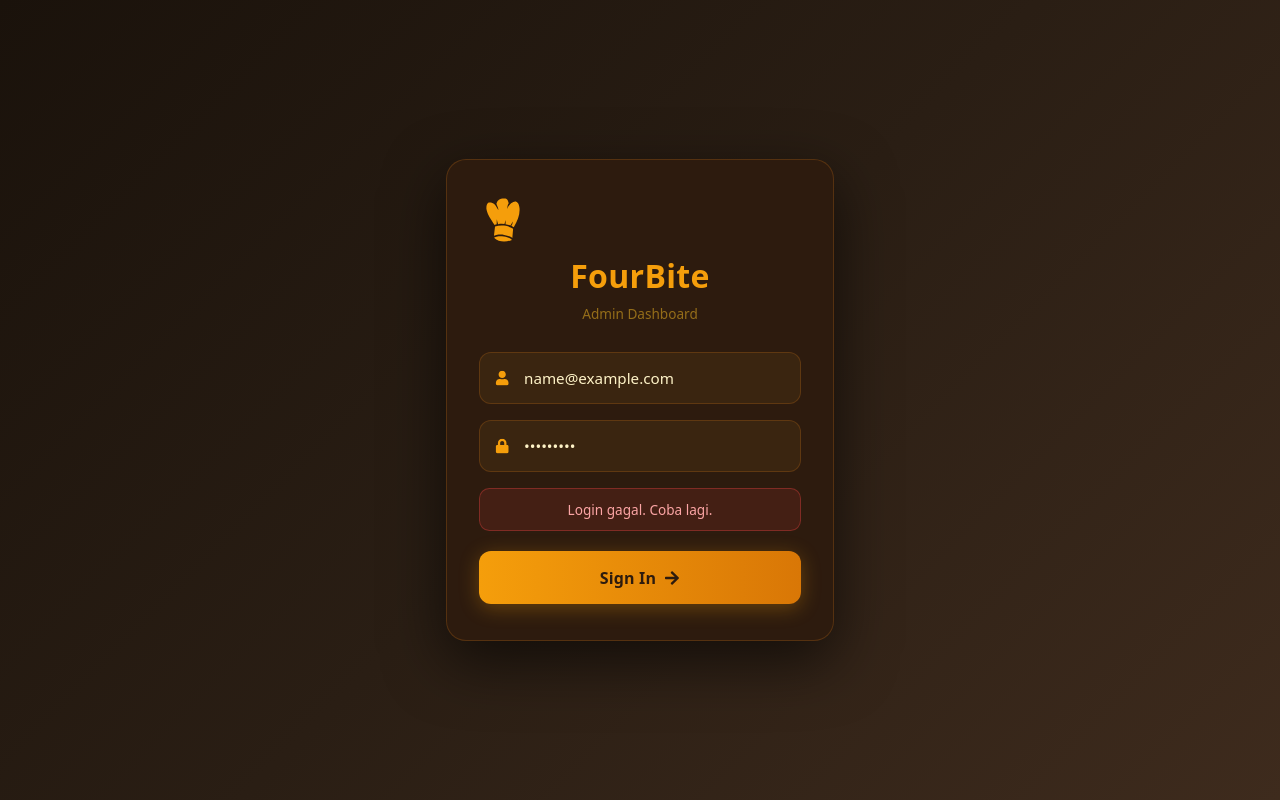
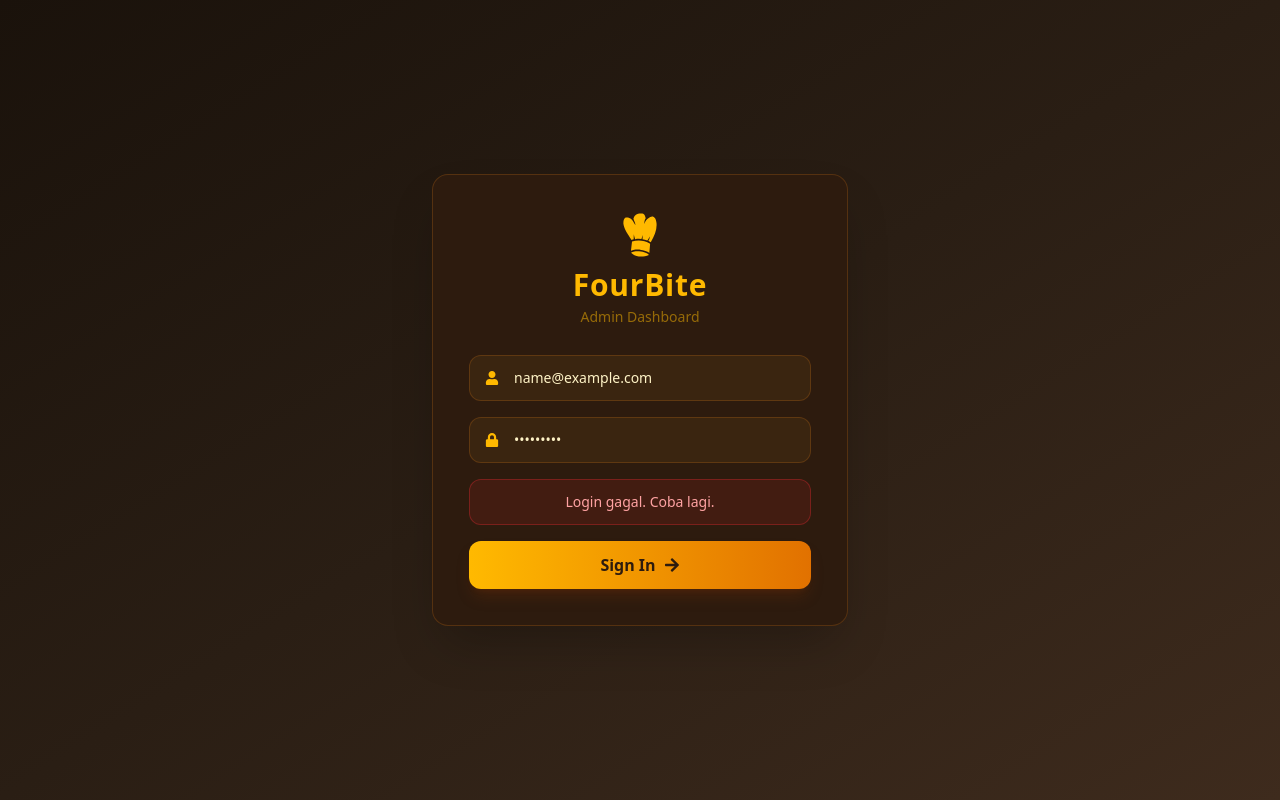
Before and after one commit to Ikromaa/FourBite, a React (Vite) app in the folder admin/: page /login in a window 1280 px wide. Both pictures are taken after typing "name@example.com", "Sample123" into the empty fields and a click on the button "Sign In". Built offline with nearby package versions, Linux system fonts and the light colour scheme; no server answers.

Commit message:
refactor: move Logout to Navbar, fix Login center alignment, convert Login to TailwindCSS

```diff
--- a/admin/src/App.jsx
+++ b/admin/src/App.jsx
@@ -1,5 +1,5 @@
 import React from 'react'
-import {Route, Routes, useLocation, useNavigate} from 'react-router-dom'
+import { Route, Routes, useLocation } from 'react-router-dom'
 import Navbar from './components/Navbar'
 import AddItem from './components/AddItem'
 import List from './components/List'
@@ -9,40 +9,11 @@ import AdminRoute from './components/AdminRoute'
 
 const App = () => {
     const location = useLocation();
-    const navigate = useNavigate();
     const isLoginPage = location.pathname === '/login';
-
-    const handleLogout = () => {
-        localStorage.removeItem('adminToken');
-        navigate('/login');
-    };
 
     return (
       <>
-        {!isLoginPage && (
-            <div style={{ position: 'relative' }}>
-                <Navbar />
-                <button
-                    onClick={handleLogout}
-                    style={{
-                        position: 'fixed',
-                        top: '1rem',
-                        right: '1rem',
-                        zIndex: 9999,
-                        background: 'rgba(239,68,68,0.15)',
-                        border: '1px solid rgba(239,68,68,0.4)',
-                        color: '#fca5a5',
-                        padding: '0.4rem 1rem',
-                        borderRadius: '0.5rem',
-                        cursor: 'pointer',
-                        fontSize: '0.8rem',
-                        fontWeight: '600',
-                    }}
-                >
-                    Logout
-                </button>
-            </div>
-        )}
+        {!isLoginPage && <Navbar />}
         <Routes>
           <Route path='/login' element={<Login />} />
           <Route path='/' element={<AdminRoute><AddItem /></AdminRoute>} />
--- a/admin/src/components/Login.jsx
+++ b/admin/src/components/Login.jsx
@@ -35,52 +35,26 @@ const Login = () => {
     };
 
     return (
-        <div style={{
-            minHeight: '100vh',
-            display: 'flex',
-            alignItems: 'center',
-            justifyContent: 'center',
-            background: 'linear-gradient(135deg, #1a120b 0%, #2a1e14 50%, #3e2b1d 100%)',
-        }}>
-            <div style={{ width: '100%', maxWidth: '420px', padding: '0 1rem' }}>
+        <div className="min-h-screen flex items-center justify-center bg-gradient-to-br from-[#1a120b] via-[#2a1e14] to-[#3e2b1d]">
+            <div className="w-full max-w-md px-4">
                 {/* Card */}
-                <div style={{
-                    background: '#2D1B0E',
-                    borderRadius: '1.25rem',
-                    padding: '2.25rem 2rem',
-                    boxShadow: '0 20px 60px rgba(0,0,0,0.6)',
-                    border: '1px solid rgba(180,100,20,0.3)',
-                }}>
-                    {/* Header */}
-                    <div style={{ textAlign: 'center', marginBottom: '1.75rem' }}>
-                        <GiChefToque style={{
-                            fontSize: '3rem',
-                            color: '#f59e0b',
-                            marginBottom: '0.5rem',
-                        }} />
-                        <h1 style={{
-                            fontSize: '2rem',
-                            fontWeight: '800',
-                            color: '#f59e0b',
-                            margin: '0',
-                            letterSpacing: '0.01em',
-                        }}>
+                <div className="bg-[#2D1B0E] rounded-2xl p-9 shadow-2xl border border-[rgba(180,100,20,0.3)]">
+
+                    {/* Header - benar-benar center */}
+                    <div className="flex flex-col items-center text-center mb-7">
+                        <GiChefToque className="text-5xl text-amber-400 mb-2" />
+                        <h1 className="text-3xl font-extrabold text-amber-400 tracking-wide m-0">
                             FourBite
                         </h1>
-                        <p style={{ color: 'rgba(251,191,36,0.5)', fontSize: '0.85rem', margin: '0.25rem 0 0' }}>
-                            Admin Dashboard
-                        </p>
+                        <p className="text-amber-400/50 text-sm mt-1">Admin Dashboard</p>
                     </div>
 
                     {/* Form */}
-                    <form onSubmit={handleSubmit} style={{ display: 'flex', flexDirection: 'column', gap: '1rem' }}>
+                    <form onSubmit={handleSubmit} className="flex flex-col gap-4">
+
                         {/* Email */}
-                        <div style={{ position: 'relative' }}>
-                            <FaUser style={{
-                                position: 'absolute', left: '1rem', top: '50%',
-                                transform: 'translateY(-50%)',
-                                color: '#f59e0b', fontSize: '0.9rem',
-                            }} />
+                        <div className="relative">
+                            <FaUser className="absolute left-4 top-1/2 -translate-y-1/2 text-amber-400 text-sm" />
                             <input
                                 type="email"
                                 name="email"
@@ -88,27 +62,13 @@ const Login = () => {
                                 onChange={handleChange}
                                 placeholder="Email"
                                 required
-                                style={{
-                                    width: '100%',
-                                    padding: '0.85rem 1rem 0.85rem 2.75rem',
-                                    background: '#3a2510',
-                                    border: '1px solid rgba(180,100,20,0.3)',
-                                    borderRadius: '0.75rem',
-                                    color: '#fef3c7',
-                                    fontSize: '0.95rem',
-                                    outline: 'none',
-                                    boxSizing: 'border-box',
-                                }}
+                                className="w-full py-3 pl-11 pr-4 bg-[#3a2510] border border-[rgba(180,100,20,0.3)] rounded-xl text-amber-100 placeholder-amber-400/40 text-sm outline-none focus:border-amber-500 transition-colors"
                             />
                         </div>
 
                         {/* Password */}
-                        <div style={{ position: 'relative' }}>
-                            <FaLock style={{
-                                position: 'absolute', left: '1rem', top: '50%',
-                                transform: 'translateY(-50%)',
-                                color: '#f59e0b', fontSize: '0.9rem',
-                            }} />
+                        <div className="relative">
+                            <FaLock className="absolute left-4 top-1/2 -translate-y-1/2 text-amber-400 text-sm" />
                             <input
                                 type="password"
                                 name="password"
@@ -116,31 +76,13 @@ const Login = () => {
                                 onChange={handleChange}
                                 placeholder="Password"
                                 required
-                                style={{
-                                    width: '100%',
-                                    padding: '0.85rem 1rem 0.85rem 2.75rem',
-                                    background: '#3a2510',
-                                    border: '1px solid rgba(180,100,20,0.3)',
-                                    borderRadius: '0.75rem',
-                                    color: '#fef3c7',
-                                    fontSize: '0.95rem',
-                                    outline: 'none',
-                                    boxSizing: 'border-box',
-                                }}
+                                className="w-full py-3 pl-11 pr-4 bg-[#3a2510] border border-[rgba(180,100,20,0.3)] rounded-xl text-amber-100 placeholder-amber-400/40 text-sm outline-none focus:border-amber-500 transition-colors"
                             />
                         </div>
 
-                        {/* Error message */}
+                        {/* Error */}
                         {error && (
-                            <div style={{
-                                background: 'rgba(239,68,68,0.12)',
-                                border: '1px solid rgba(239,68,68,0.35)',
-                                borderRadius: '0.65rem',
-                                padding: '0.65rem 1rem',
-                                color: '#fca5a5',
-                                fontSize: '0.85rem',
-                                textAlign: 'center',
-                            }}>
+                            <div className="bg-red-500/10 border border-red-500/30 rounded-xl px-4 py-3 text-red-300 text-sm text-center">
                                 {error}
                             </div>
                         )}
@@ -149,28 +91,11 @@ const Login = () => {
                         <button
                             type="submit"
                             disabled={loading}
-                            style={{
-                                display: 'flex',
-                                alignItems: 'center',
-                                justifyContent: 'center',
-                                gap: '0.5rem',
-                                padding: '0.9rem',
-                                background: loading
-                                    ? 'rgba(180,100,20,0.4)'
-                                    : 'linear-gradient(to right, #f59e0b, #d97706)',
-                                border: 'none',
-                                borderRadius: '0.75rem',
-                                color: '#2D1B0E',
-                                fontWeight: '800',
-                                fontSize: '1rem',
-                                cursor: loading ? 'not-allowed' : 'pointer',
-                                transition: 'transform 0.15s, box-shadow 0.15s',
-                                boxShadow: loading ? 'none' : '0 4px 20px rgba(245,158,11,0.3)',
-                                marginTop: '0.25rem',
-                                letterSpacing: '0.01em',
-                            }}
-                            onMouseEnter={e => { if (!loading) e.currentTarget.style.transform = 'scale(1.03)' }}
-                            onMouseLeave={e => { e.currentTarget.style.transform = 'scale(1)' }}
+                            className={`w-full flex items-center justify-center gap-2 py-3 rounded-xl font-bold text-[#2D1B0E] text-base transition-transform
+                                ${loading
+                                    ? 'bg-amber-400/40 cursor-not-allowed'
+                                    : 'bg-gradient-to-r from-amber-400 to-amber-600 hover:scale-[1.02] active:scale-95 shadow-lg shadow-amber-900/30'
+                                }`}
                         >
                             {loading ? 'Sedang masuk...' : 'Sign In'}
                             {!loading && <FaArrowRight />}
```
Also changed, not shown: admin/src/components/Navbar.jsx (+47 -11 lines).
